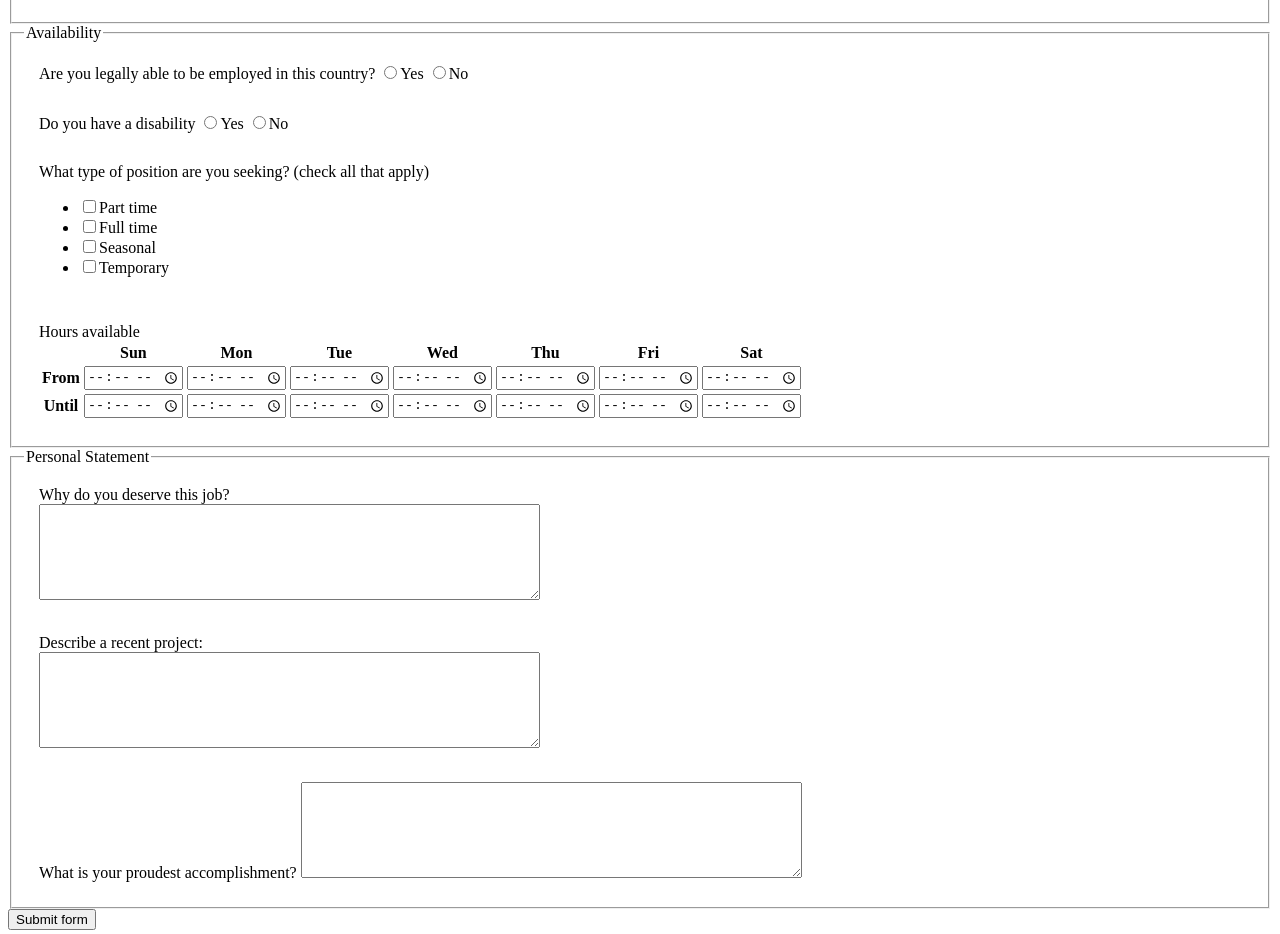
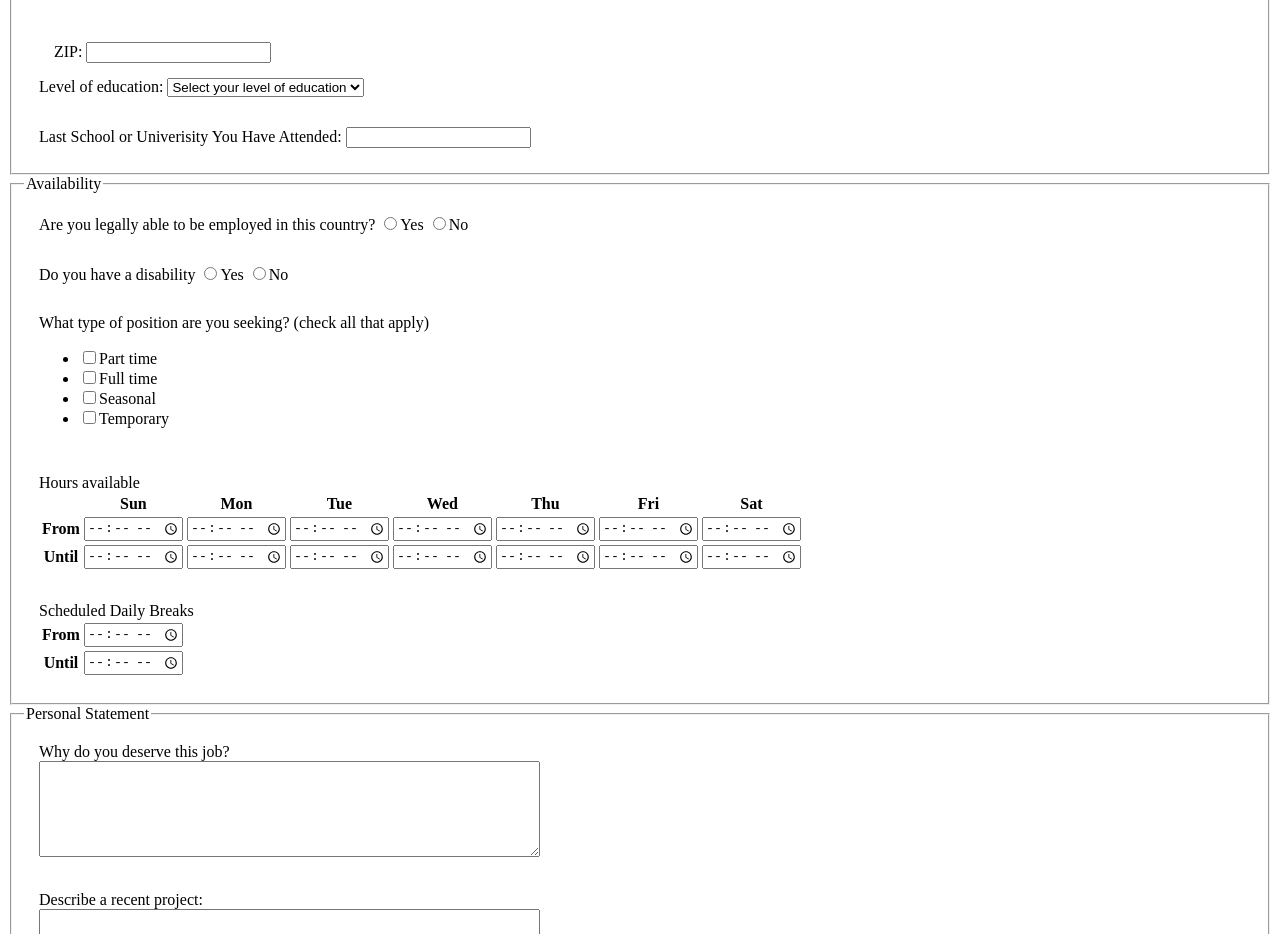
Before and after one commit to Nathan-Limono/natelim-0851578.github.io, a plain HTML site: page jobApplicationForm.html in a window 1280 px wide. Shown: the part 827-1761 px from the top of the page. Drawn offline with Linux system fonts and the light colour scheme.

Commit message:
Add files via upload

```diff
--- a/jobApplicationForm.html
+++ b/jobApplicationForm.html
@@ -26,8 +26,12 @@
 			<input type="password" name="password_r">
 		</div>
 		<div class="field">
-			<label>Security question:</label>
-			<input type="password" name="ecurity_question">
+			<label>Retrieval Pin (4 digits):</label>
+			<input type="password" name="pin">
+		</div>
+		<div class="field">
+			<label>Repeat Retrieval Pin (4 digits):</label>
+			<input type="password" name="pin_r">
 		</div>
 	</fieldset>
 
@@ -119,9 +123,24 @@
 			</select>
 		</div>
 		<div class="field">
+		<div class="field">
 			<label>ZIP:</label>
 			<input type="text" name="zip">
 		</div>
+
+		<label>Level of education:</label>
+		<select name="level">
+		<option value="" selected="true">Select your level of education</option>
+			<option value="HS">High School</option>
+			<option value="AS">Associates Degree</option>
+			<option value="BA">Bachelors Degree</option>
+			<option value="MA">Masters Degree</option>
+		</select>
+	</div>
+	<div class="field">
+		<label>Last School or Univerisity You Have Attended:</label>
+		<input type="text" name="School">
+	</div>
 	</fieldset>
 
 	<fieldset>
@@ -133,8 +152,8 @@
 		</div>
 		<div class="field">
 			<label>Do you have a disability</label>
-			<input type="radio" name="legal" value="yes">Yes
-			<input type="radio" name="legal" value="no">No
+			<input type="radio" name="disability" value="yes">Yes
+			<input type="radio" name="disability" value="no">No
 		</div>
 		<div class="field">
 			<label>What type of position are you seeking? (check all that apply)</label>
@@ -186,7 +205,22 @@
 				</tr>
 			</table>
 		</div>
+		<div class="field">
+			<label>Scheduled Daily Breaks</label>
+			<table>
+				<tr>
+					<th>From</th>
+					<td><input type="time" size="5" name="break_from"></td>
+				</tr>
+				<tr>
+					<th>Until</th>
+					<td><input type="time" size="5" name="break_until"></td>
+				</tr>
+			</table>
+		</div>
 	</fieldset>
+
+</fieldset>
 
 	<fieldset>
 		<legend>Personal Statement</legend>
@@ -199,8 +233,8 @@
 			<textarea name="project" rows="6" cols="60"></textarea>
 		</div>
 		<div class="field">
-			<label>What is your proudest accomplishment?</label>
-			<textarea name="moment" rows="6" cols="60"></textarea>
+			<label>What is your proudest accomplishment?</label><br>
+			<textarea name="accomplishment" rows="6" cols="60"></textarea>
 		</div>
 	</fieldset>
 
```
